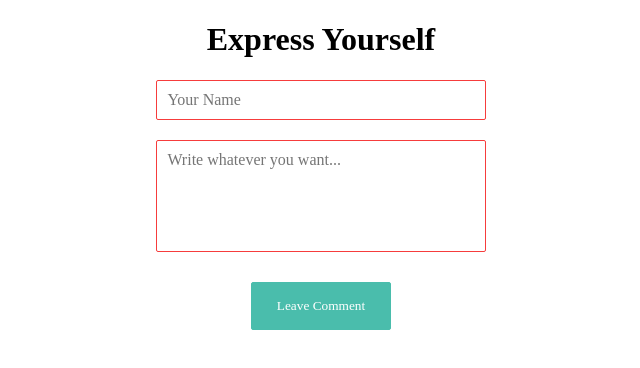
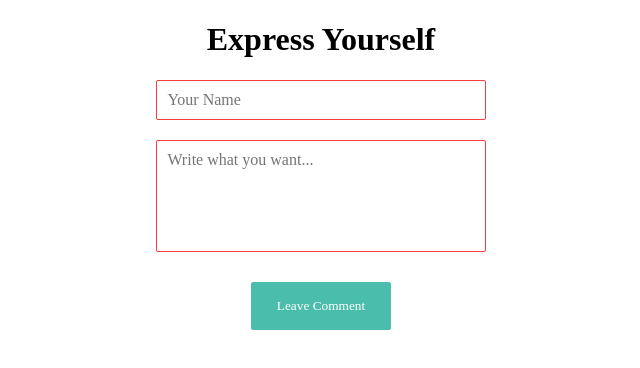
Before and after one commit to JasonUyouU/comment, a plain HTML site: page index.html in a window 1280 px wide. Shown: the full height of the page, 319-959 px from the left. Drawn offline with nearby package versions, Linux system fonts and the light colour scheme; a web font is replaced by a local one.

Commit message:
text commit

```diff
--- a/index.html
+++ b/index.html
@@ -15,7 +15,7 @@
 	</h1>
 	<form>
 		<input id="name" placeholder="Your Name">
-		<textarea rows="5" id="comment" placeholder="Write whatever you want..."></textarea>
+		<textarea rows="5" id="comment" placeholder="Write what you want..."></textarea>
 		<button type="button" onclick="addComment()">Leave Comment</button>
 	</form>
 	<script src="js/main.js"></script>
```
